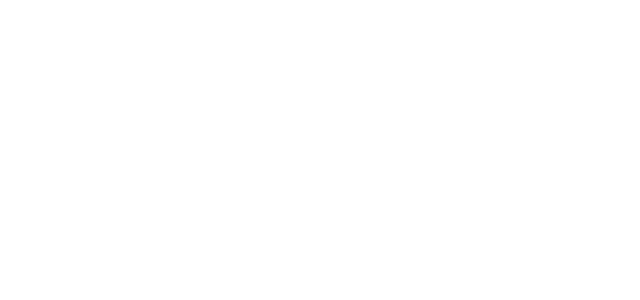
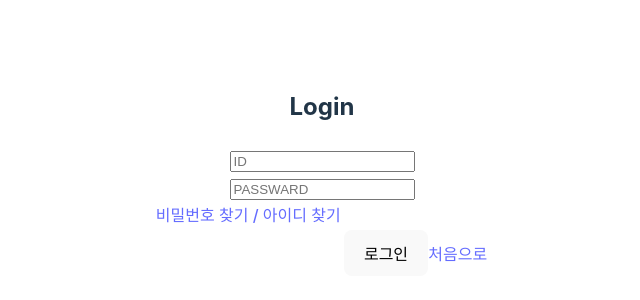
Before and after one commit to junhaha1/OurProject-FE, a React (Vite) app: page /login in a window 1280 px wide. Before the commit this address had no page. Shown: the part 226-526 px from the top of the page, without its empty margins (318-958 px from the left). Built offline with nearby package versions, Linux system fonts and the light colour scheme.

Commit message:
✨ Login & Comment
게시글 수정& 삭제, 카테고리 글 제한, 레이아웃 꾸미기 남음!💦💦

```diff
--- a/package.json
+++ b/package.json
@@ -10,6 +10,7 @@
     "preview": "vite preview"
   },
   "dependencies": {
+    "bootstrap": "^5.3.3",
     "react": "^19.0.0",
     "react-dom": "^19.0.0",
     "react-router-dom": "^7.4.0",
--- a/src/App.jsx
+++ b/src/App.jsx
@@ -2,8 +2,9 @@ import './App.css';
 import { Routes, Route } from 'react-router-dom';
 import BoardListView from './testview/board/BoardListView'; //메인화면 컴포넌트
 import DetailView from './testview/board/DetailView'; //게시글 상세보기 컴포넌트
-//import LoginView from './testview/login/LoginView';  //로그인 화면 컴포넌트
+import LoginView from './testview/login/LoginView';  //로그인 화면 컴포넌트
 import AddArticle from './testview/board/AddArticle'
+
 
 function App() {
   return (
@@ -12,6 +13,7 @@ function App() {
       <Route path="/" element={<BoardListView />} /> {/* 메인 화면 */}
       <Route path="/add" element={<AddArticle />} /> {/* 새글 작성 */}
       <Route path="/viewarticle/:id" element={<DetailView />} /> {/* 게시글 상세보기 */}
+      <Route path="/login" element={<LoginView />} /> {/* 메인 화면 */}
     </Routes>
   );
 }
--- a/src/service/ApiClient.jsx
+++ b/src/service/ApiClient.jsx
@@ -12,11 +12,11 @@ class ApiClient{
     //댓글
     static POST_COMMENT = "/board/comment/";
     static GET_COMMENT = "/board/comment/list/";
-    static PUT_COMMENT = "/board/comment";
-    static DELETE_COMMENT = "/board/comment";
+    static PUT_COMMENT = "/board/comment/";
+    static DELETE_COMMENT = "/board/comment/";
 
     //사용자
-    static GET_USER = "/board/user";
+    static GET_USER = "/board/user/";
 
 
     //게시글 (등록, 조회, 상세조회, 삭제)
@@ -79,7 +79,7 @@ class ApiClient{
 
     //댓글
     static sendComment(articleId, userId, content, codeContent, regDate, updateDate){
-        return fetch(ApiClient.SEVER_URL + ApiClient.POST_COMMENT + articleId, {
+        return fetch(ApiClient.SEVER_URL + ApiClient.POST_COMMENT + userId + articleId, {
             method: "POST",
             headers: {
                 "Content-Type": "application/json",
@@ -124,7 +124,7 @@ class ApiClient{
 
      //사용자
     static getUser(userId){
-        console.log("Get Comment By articleId ");
+        console.log("Get user By articleId ");
         return fetch(ApiClient.SEVER_URL + ApiClient.GET_USER + userId);
     }
   }
--- a/src/testview/board/AddArticle.jsx
+++ b/src/testview/board/AddArticle.jsx
@@ -24,40 +24,50 @@ function AddArticle() {
     });
   };
 
+  const checkCategory = (e) => {
+    setCtId(e.target.value);
+    console.log(ctId);
+  }
+
   return (
     <div>
       <h2>게시글 작성</h2>
       <p>작성자: {userId}</p>
+      <select id="selectBox" name="category" onChange={checkCategory}>
+              <option value='0'>공지</option>
+              <option value='1'>코드/에러</option>
+              <option value='2'>일반</option>
+            </select>
+
       <table border="0" align="center">
         <tbody>
-
             <tr>
                 <td colSpan="2">
-                    <input type="text" name="i_title" class="class-content" value={title} onChange={(e) => setTitle(e.target.value)} placeholder="제목을 입력해주세요." />
+                    <input type="text" name="title" value={title} onChange={(e) => setTitle(e.target.value)} placeholder="제목을 입력해주세요." />
                 </td>
             </tr>
             <tr>
                 <td colSpan="2">
                     <textarea name="content" rows="10"
-                        class="class-content" value={content} onChange={(e) => setContent(e.target.value)} placeholder="내용을 입력해주세요" />
+                       value={content} onChange={(e) => setContent(e.target.value)} placeholder="내용을 입력해주세요" />
                 </td>
             </tr>
             <tr>
                 <td colSpan="2">
                     <textarea name="codeContent" rows="10"
-                        class="class-content" value={codeContent} onChange={(e) => setCodeContent(e.target.value)} placeholder="코드를 입력해주세요" />
+                       value={codeContent} onChange={(e) => setCodeContent(e.target.value)} placeholder="코드를 입력해주세요" />
                 </td>
             </tr>
             <tr>
                 <td colSpan="2">
                     <textarea name="errorContent" rows="10"
-                        class="class-content" value={errorContent} onChange={(e) => setErrorContent(e.target.value)} placeholder="에러 내용을 입력해주세요" />
+                        value={errorContent} onChange={(e) => setErrorContent(e.target.value)} placeholder="에러 내용을 입력해주세요" />
                 </td>
             </tr>
             <p>{regDate.toLocaleString()} / {updateDate.toLocaleString()}</p>
             <tr>
                 <td align="right"></td>
-                <td colspan="2">
+                <td>
                   <button onClick={() => handleSubmit(userId)}>등록</button>
                   <Link to={'/'}>취소</Link>
                 </td>
--- a/src/testview/board/BoardListView.jsx
+++ b/src/testview/board/BoardListView.jsx
@@ -1,13 +1,13 @@
 import { useEffect, useState } from "react";
-import { Link } from 'react-router-dom';
-import { useNavigate } from "react-router-dom";
+import { useNavigate,useLocation, Link } from "react-router-dom";
 import ApiClient from "../../service/ApiClient";
-import DatailView from "./DetailView"
 
 function BoardList() {
   const [articles, setArticles] = useState([]);
-  const [userId, setUserId] = useState("");
+  //const [userId, setUserId] = useState("");
   const navigate = useNavigate();
+  const location = useLocation();
+  const userId = location.state?.userId || "guest"; // 기본값 설정
 
   useEffect(() => {
     ApiClient.getArticles()
@@ -19,7 +19,7 @@ function BoardList() {
   }, []);
 
   const handleClick = (id) => {
-    navigate(`/viewarticle/${id}`);
+    navigate(`/viewarticle/${id}`, {state: {userId: id}});
   };
 
   const handleSubmit = (id) => {
@@ -29,6 +29,13 @@ function BoardList() {
 
   return (
     <div>
+      <tr>
+          <td align="right"></td>
+          <td>
+          <Link to={'/login'}>로그인</Link>
+          <a href='#'>로그아웃</a>
+          </td>
+      </tr>
       <h2>게시글 목록</h2>
       <table>
         <thead>
--- /dev/null
+++ b/src/testview/board/CommentView.jsx
@@ -0,0 +1,41 @@
+/* eslint-disable react/prop-types */
+import React, { useEffect, useState } from 'react';
+import ApiClient from '../../service/ApiClient';
+
+const CommentView = (props) => {
+
+    let boardId = props.boardId;
+    let userId = props.userId;
+
+    const [comments, setComments] = useState([]);
+
+    useEffect(() =>{
+        console.log(boardId);
+        ApiClient.getComment(boardId)
+        .then(res => res.json())
+      .then(data => {
+        setComments(data)
+        console.log(data);
+      });
+    }, []);
+
+
+    return (
+        <div>
+            <h2>Comment</h2>
+            <table>
+                <tbody>
+                {comments.map((a) => (
+                    <tr key={a.commentId}>
+                    <td>{a.userId}</td>
+                    <td>{a.comment}</td>
+                    <td>{a.regDate}</td>
+                    </tr>
+                ))}
+                </tbody>
+            </table>
+        </div>
+    );
+};
+
+export default CommentView;
--- a/src/testview/board/DetailView.jsx
+++ b/src/testview/board/DetailView.jsx
@@ -1,10 +1,13 @@
 import { useParams } from 'react-router-dom';
 import { useEffect, useState } from 'react';
-import {Link} from "react-router-dom";
+import {Link, useLocation} from "react-router-dom";
 import ApiClient from '../../service/ApiClient';
+import CommentView from './CommentView';
 
 
-function ArticleDetail(props) {
+function ArticleDetail() {
+  const location = useLocation();
+  const userId = location.state?.userId || "guest"; // 기본값 설정
   const { id } = useParams(); // URL에서 :id 값을 읽어옴
   const [article, setArticle] = useState(null);
 
@@ -28,6 +31,11 @@ function ArticleDetail(props) {
       <p><strong>코드내용:</strong> {article.codeContent}</p>
       <p><strong>에러내용:</strong> {article.errorContent}</p>
       <p>{article.regDate}</p>
+      <p>{article.likeCout}</p>
+
+      <div>
+        <CommentView boardId={id} userId={userId}/>
+      </div>
       <div>
         <Link to={'/'}>돌아가기</Link>
       </div>
--- a/src/testview/login/LoginView.jsx
+++ b/src/testview/login/LoginView.jsx
@@ -0,0 +1,70 @@
+import { useEffect, useState } from 'react';
+import { useNavigate, Link } from "react-router-dom";
+import ApiClient from '../../service/ApiClient';
+
+const LoginView = () => {
+    const [userId, setUserId] = useState("");
+    const [pwd, setPwd] = useState("");
+
+    const navigate = useNavigate();
+
+    const handleSubmit = (id, pw) =>{
+        ApiClient.getUser(userId)
+        .then((res) => res.json())
+        .then((data) => {
+            console.log(data);
+
+            if(id.trim() === data.userId.trim()){
+                setUserId(data.userId);
+            }else{
+                alert("아이디를 확인해주세요");
+                return;
+            }
+
+            if(pw.trim() === data.pwd.trim()){
+                setPwd(data.pwd);
+            }else{
+                alert("비밀번호를 확인해주세요");
+                return;
+            }
+
+            navigate('/', { state: { userId: `${userId}`}});
+        }).catch((error) => {
+            console.error("Error fetching user:", error);
+            alert("서버 오류가 발생했습니다.");
+        });
+    }
+
+
+
+
+    return (
+        <div>
+            <h2>Login</h2>
+            <table border="0" align="center">
+        <tbody>
+            <tr>
+                <td colSpan="2">
+                    <input type="text" name="userId" value={userId} onChange={(e) => setUserId(e.target.value)} placeholder="ID" />
+                </td>
+            </tr>
+            <tr>
+                <td colSpan="2">
+                    <input type="password" name="password" value={pwd} onChange={(e) => setPwd(e.target.value)} placeholder="PASSWARD" />
+                </td>
+            </tr>
+            <Link to={'/'}>비밀번호 찾기 / 아이디 찾기 </Link>
+            <tr>
+                <td align="right"></td>
+                <td>
+                  <button onClick={() => handleSubmit(userId, pwd)}>로그인</button>
+                  <Link to={'/'}>처음으로 </Link>
+                </td>
+            </tr>
+        </tbody>
+      </table>
+        </div>
+    );
+};
+
+export default LoginView;
```
Also changed, not shown: src/ex080/R089_reactRouter.jsx (deleted, +0 -15 lines), src/ex080/R089_reactRouter2.jsx (deleted, +0 -14 lines), 1 other file (tests, documents, lock files or other folders).
